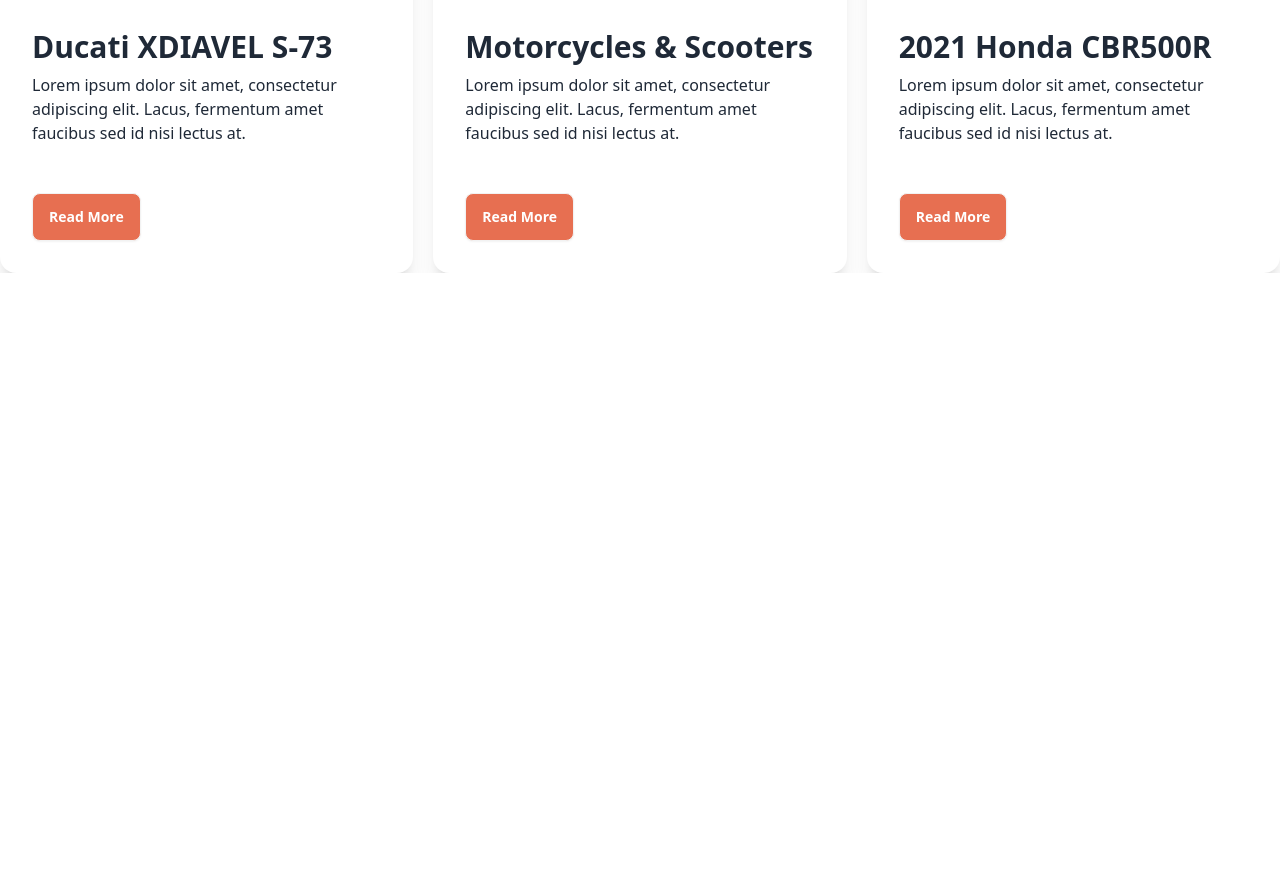
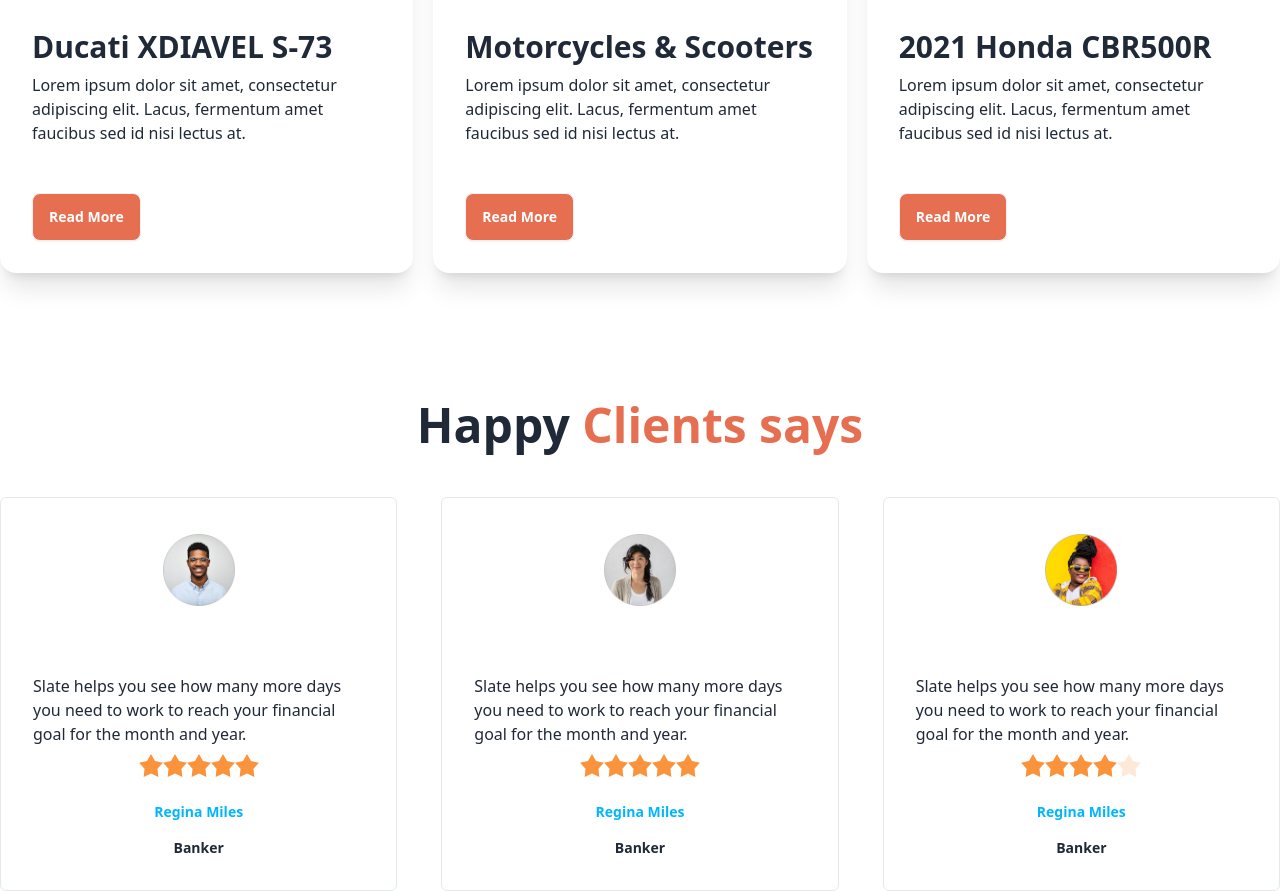
Before and after one commit to masudulalam/biker-zone-with-daisy-UI, a plain HTML site: page index.html in a window 1280 px wide. Shown: the part 1104-1995 px from the top of the page. Before the commit the page ends 1377 px from the top, so only its background shows below. Drawn offline with nearby package versions, Linux system fonts and the light colour scheme.

Commit message:
added happy client section

```diff
--- a/index.html
+++ b/index.html
@@ -84,12 +84,13 @@
                             Ride-on R15 V4 <br> with Smile
                         </h2>
                         <p>
-                            Amet minim mollit non deserunt ullamco est sit aliqua dolor do amet sint. Velit officia consequat duis enim velit mollit.
+                            Amet minim mollit non deserunt ullamco est sit aliqua dolor do amet sint. Velit officia
+                            consequat duis enim velit mollit.
                         </p>
                         <button class="btn bg-bike-btn-primary text-white">Purchase</button>
                     </div>
                     <div class="flex-1">
-                        <img src="./images/slider/bike1.png" class="w-[27.5rem]"/>
+                        <img src="./images/slider/bike1.png" class="w-[27.5rem]" />
                     </div>
                 </div>
                 <div class="absolute flex justify-between transform -translate-y-1/2 left-5 right-5 top-1/2">
@@ -105,12 +106,13 @@
                             Ride-on R15 V4 <br> with Smile
                         </h2>
                         <p>
-                            Amet minim mollit non deserunt ullamco est sit aliqua dolor do amet sint. Velit officia consequat duis enim velit mollit.
+                            Amet minim mollit non deserunt ullamco est sit aliqua dolor do amet sint. Velit officia
+                            consequat duis enim velit mollit.
                         </p>
                         <button class="btn bg-bike-btn-primary text-white">Purchase</button>
                     </div>
                     <div class="flex-1">
-                        <img src="./images/slider/bike2.png" class="w-[27.5rem]"/>
+                        <img src="./images/slider/bike2.png" class="w-[27.5rem]" />
                     </div>
                 </div>
                 <div class="absolute flex justify-between transform -translate-y-1/2 left-5 right-5 top-1/2">
@@ -126,12 +128,13 @@
                             Ride-on R15 V4 <br> with Smile
                         </h2>
                         <p>
-                            Amet minim mollit non deserunt ullamco est sit aliqua dolor do amet sint. Velit officia consequat duis enim velit mollit.
+                            Amet minim mollit non deserunt ullamco est sit aliqua dolor do amet sint. Velit officia
+                            consequat duis enim velit mollit.
                         </p>
                         <button class="btn bg-bike-btn-primary text-white">Purchase</button>
                     </div>
                     <div class="flex-1">
-                        <img src="./images/slider/bike3.png" class="w-[27.5rem]"/>
+                        <img src="./images/slider/bike3.png" class="w-[27.5rem]" />
                     </div>
                 </div>
                 <div class="absolute flex justify-between transform -translate-y-1/2 left-5 right-5 top-1/2">
@@ -147,12 +150,13 @@
                             Ride-on R15 V4 <br> with Smile
                         </h2>
                         <p>
-                            Amet minim mollit non deserunt ullamco est sit aliqua dolor do amet sint. Velit officia consequat duis enim velit mollit.
+                            Amet minim mollit non deserunt ullamco est sit aliqua dolor do amet sint. Velit officia
+                            consequat duis enim velit mollit.
                         </p>
                         <button class="btn bg-bike-btn-primary text-white">Purchase</button>
                     </div>
                     <div class="flex-1">
-                        <img src="./images/slider/bike4.png" class="w-[27.5rem]"/>
+                        <img src="./images/slider/bike4.png" class="w-[27.5rem]" />
                     </div>
                 </div>
                 <div class="absolute flex justify-between transform -translate-y-1/2 left-5 right-5 top-1/2">
@@ -176,7 +180,8 @@
                     <figure><img src="/images/others/latest1.png" alt="Shoes" /></figure>
                     <div class="card-body">
                         <h2 class="card-title text-3xl font-semibold">Ducati XDIAVEL S-73</h2>
-                      <p>Lorem ipsum dolor sit amet, consectetur adipiscing elit. Lacus, fermentum amet faucibus sed id nisi lectus at.</p>
+                        <p>Lorem ipsum dolor sit amet, consectetur adipiscing elit. Lacus, fermentum amet faucibus sed
+                            id nisi lectus at.</p>
                         <div class="card-actions justify-start">
                             <button class="btn bg-bike-btn-primary text-white mt-10">Read More</button>
                         </div>
@@ -187,7 +192,8 @@
                     <figure><img src="/images/others/latest2.png" alt="Shoes" /></figure>
                     <div class="card-body">
                         <h2 class="card-title text-3xl font-semibold">Motorcycles & Scooters</h2>
-                      <p>Lorem ipsum dolor sit amet, consectetur adipiscing elit. Lacus, fermentum amet faucibus sed id nisi lectus at.</p>
+                        <p>Lorem ipsum dolor sit amet, consectetur adipiscing elit. Lacus, fermentum amet faucibus sed
+                            id nisi lectus at.</p>
                         <div class="card-actions justify-start">
                             <button class="btn bg-bike-btn-primary text-white mt-10">Read More</button>
                         </div>
@@ -198,7 +204,8 @@
                     <figure><img src="/images/others/latest3.png" alt="Shoes" /></figure>
                     <div class="card-body">
                         <h2 class="card-title text-3xl font-semibold">2021 Honda CBR500R</h2>
-                      <p>Lorem ipsum dolor sit amet, consectetur adipiscing elit. Lacus, fermentum amet faucibus sed id nisi lectus at.</p>
+                        <p>Lorem ipsum dolor sit amet, consectetur adipiscing elit. Lacus, fermentum amet faucibus sed
+                            id nisi lectus at.</p>
                         <div class="card-actions justify-start">
                             <button class="btn bg-bike-btn-primary text-white mt-10">Read More</button>
                         </div>
@@ -225,7 +232,76 @@
                     <button class="btn bg-bike-btn-primary text-white mt-10">Read More</button>
                 </div>
             </div> -->
-
+        </section>
+        <!-- happy clients -->
+        <section>
+            <h3 class="text-5xl font-semibold text-center mb-12 mt-32">Happy<span class="text-bike-btn-primary"> Clients
+                    says</span></h3>
+            <div class="grid gap-11 grid-cols-1 md:grid-cols-2 lg:grid-cols-3">
+                <!-- review card 1 -->
+                <div class="card bg-base-100 border border-gray-200 rounded-md">
+                    <figure><img class="p-9 w-36" src="./images/others/user-1.png" alt="Shoes" /></figure>
+                    <div class="card-body">
+                        <p>Slate helps you see how
+                            many more days you need
+                            to work to reach your financial
+                            goal for the month and year.</p>
+                        <div class="rating justify-center">
+                            <input type="radio" name="rating-2" class="mask mask-star-2 bg-orange-400" />
+                            <input type="radio" name="rating-2" class="mask mask-star-2 bg-orange-400" />
+                            <input type="radio" name="rating-2" class="mask mask-star-2 bg-orange-400" />
+                            <input type="radio" name="rating-2" class="mask mask-star-2 bg-orange-400" checked />
+                            <input type="radio" name="rating-2" class="mask mask-star-2 bg-orange-400" />
+                        </div>
+                        <div class="text-center">
+                            <h5 class="text-sm font-semibold text-info mt-4 mb-4">Regina Miles</h5>
+                            <h5 class="text-sm font-semibold">Banker</h5>
+                        </div>
+                    </div>
+                </div>
+                <!-- review card 2 -->
+                <div class="card bg-base-100 border border-gray-200 rounded-md">
+                    <figure><img class="p-9 w-36" src="./images/others/user-2.png" alt="Shoes" /></figure>
+                    <div class="card-body">
+                        <p>Slate helps you see how
+                            many more days you need
+                            to work to reach your financial
+                            goal for the month and year.</p>
+                        <div class="rating justify-center">
+                            <input type="radio" name="rating-2" class="mask mask-star-2 bg-orange-400" />
+                            <input type="radio" name="rating-2" class="mask mask-star-2 bg-orange-400" />
+                            <input type="radio" name="rating-2" class="mask mask-star-2 bg-orange-400" />
+                            <input type="radio" name="rating-2" class="mask mask-star-2 bg-orange-400" checked />
+                            <input type="radio" name="rating-2" class="mask mask-star-2 bg-orange-400" />
+                        </div>
+                        <div class="text-center">
+                            <h5 class="text-sm font-semibold text-info mt-4 mb-4">Regina Miles</h5>
+                            <h5 class="text-sm font-semibold">Banker</h5>
+                        </div>
+                    </div>
+                </div>
+                <!-- review card 3 -->
+                <div class="card bg-base-100 border border-gray-200 rounded-md">
+                    <figure><img class="p-9 w-36" src="./images/others/user-3.png" alt="Shoes" /></figure>
+                    <div class="card-body">
+                        <p>Slate helps you see how
+                            many more days you need
+                            to work to reach your financial
+                            goal for the month and year.</p>
+                        <div class="rating justify-center">
+                            <input type="radio" name="rating-2" class="mask mask-star-2 bg-orange-400" />
+                            <input type="radio" name="rating-2" class="mask mask-star-2 bg-orange-400" />
+                            <input type="radio" name="rating-2" class="mask mask-star-2 bg-orange-400" />
+                            <input type="radio" name="rating-2" class="mask mask-star-2 bg-orange-400" checked />
+                            <input type="radio" name="rating-2" class="mask mask-star-2 bg-orange-400" />
+                        </div>
+                        <div class="text-center">
+                            <h5 class="text-sm font-semibold text-info mt-4 mb-4">Regina Miles</h5>
+                            <h5 class="text-sm font-semibold">Banker</h5>
+                        </div>
+                    </div>
+                </div>
+            </div>
         </section>
     </main>
     <footer>
```
Lines whose indentation alone changed are shown as unchanged.
